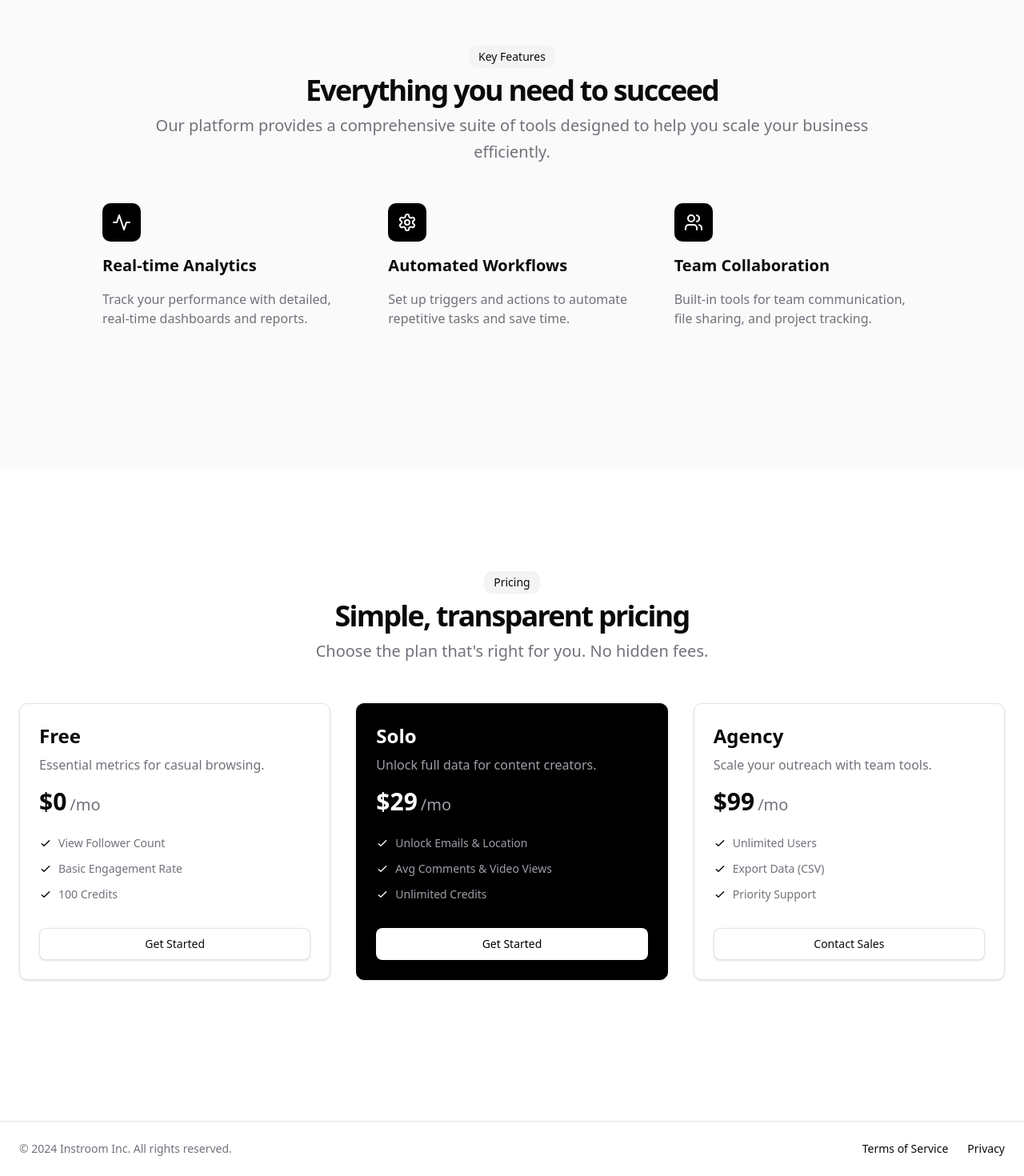
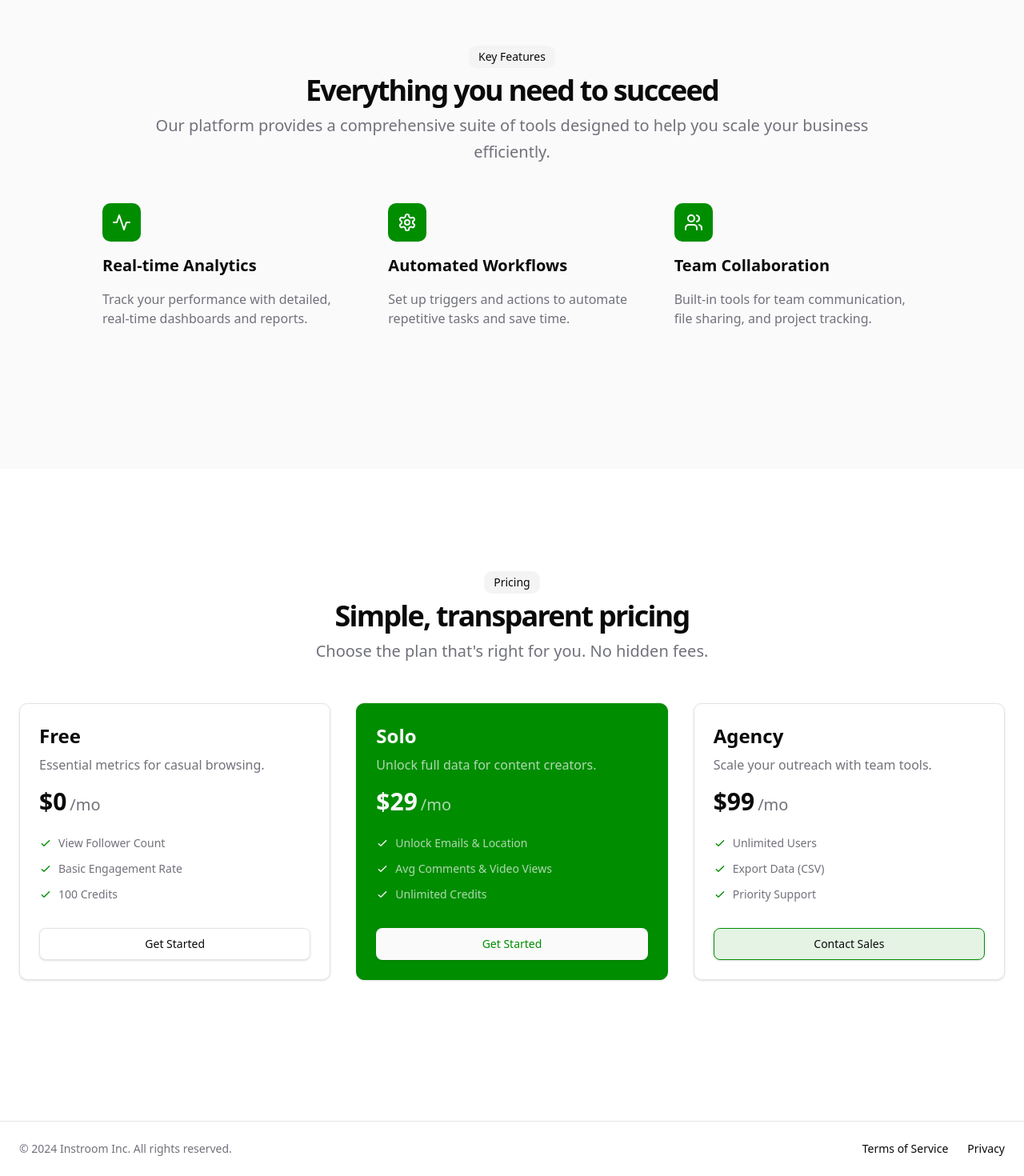
Before and after one commit to theharoldroyce/instroom-chrome-extension-app, a Next.js app: page / in a window 1280 px wide. Shown: the part 700-2170 px from the top of the page at 80% size. Built offline with nearby package versions, Linux system fonts and the light colour scheme; no server answers.

Commit message:
022126 - update theme color

```diff
--- a/app/globals.css
+++ b/app/globals.css
@@ -55,31 +55,31 @@
   --card-foreground: oklch(0.145 0 0);
   --popover: oklch(1 0 0);
   --popover-foreground: oklch(0.145 0 0);
-  --primary: oklch(0.205 0 0);
+  --primary: oklch(0.555 0.196 142.5);
   --primary-foreground: oklch(0.985 0 0);
-  --secondary: oklch(0.97 0 0);
-  --secondary-foreground: oklch(0.205 0 0);
+  --secondary: oklch(0.635 0.223 142.5);
+  --secondary-foreground: oklch(0.145 0 0);
   --muted: oklch(0.97 0 0);
   --muted-foreground: oklch(0.556 0 0);
-  --accent: oklch(0.97 0 0);
-  --accent-foreground: oklch(0.205 0 0);
+  --accent: oklch(0.635 0.223 142.5);
+  --accent-foreground: oklch(0.145 0 0);
   --destructive: oklch(0.577 0.245 27.325);
   --border: oklch(0.922 0 0);
   --input: oklch(0.922 0 0);
-  --ring: oklch(0.708 0 0);
-  --chart-1: oklch(0.646 0.222 41.116);
-  --chart-2: oklch(0.6 0.118 184.704);
-  --chart-3: oklch(0.398 0.07 227.392);
-  --chart-4: oklch(0.828 0.189 84.429);
-  --chart-5: oklch(0.769 0.188 70.08);
+  --ring: oklch(0.555 0.196 142.5);
+  --chart-1: oklch(0.555 0.196 142.5);
+  --chart-2: oklch(0.635 0.223 142.5);
+  --chart-3: oklch(0.480 0.260 140.0);
+  --chart-4: oklch(0.720 0.140 145.0);
+  --chart-5: oklch(0.600 0.180 135.0);
   --sidebar: oklch(0.985 0 0);
   --sidebar-foreground: oklch(0.145 0 0);
-  --sidebar-primary: oklch(0.205 0 0);
+  --sidebar-primary: oklch(0.555 0.196 142.5);
   --sidebar-primary-foreground: oklch(0.985 0 0);
-  --sidebar-accent: oklch(0.97 0 0);
-  --sidebar-accent-foreground: oklch(0.205 0 0);
+  --sidebar-accent: oklch(0.635 0.223 142.5);
+  --sidebar-accent-foreground: oklch(0.145 0 0);
   --sidebar-border: oklch(0.922 0 0);
-  --sidebar-ring: oklch(0.708 0 0);
+  --sidebar-ring: oklch(0.555 0.196 142.5);
 }
 
 .dark {
@@ -89,31 +89,31 @@
   --card-foreground: oklch(0.985 0 0);
   --popover: oklch(0.205 0 0);
   --popover-foreground: oklch(0.985 0 0);
-  --primary: oklch(0.922 0 0);
-  --primary-foreground: oklch(0.205 0 0);
-  --secondary: oklch(0.269 0 0);
+  --primary: oklch(0.635 0.223 142.5);
+  --primary-foreground: oklch(0.145 0 0);
+  --secondary: oklch(0.480 0.260 140.0);
   --secondary-foreground: oklch(0.985 0 0);
   --muted: oklch(0.269 0 0);
   --muted-foreground: oklch(0.708 0 0);
-  --accent: oklch(0.269 0 0);
-  --accent-foreground: oklch(0.985 0 0);
+  --accent: oklch(0.720 0.140 145.0);
+  --accent-foreground: oklch(0.145 0 0);
   --destructive: oklch(0.704 0.191 22.216);
   --border: oklch(1 0 0 / 10%);
   --input: oklch(1 0 0 / 15%);
-  --ring: oklch(0.556 0 0);
-  --chart-1: oklch(0.488 0.243 264.376);
-  --chart-2: oklch(0.696 0.17 162.48);
-  --chart-3: oklch(0.769 0.188 70.08);
-  --chart-4: oklch(0.627 0.265 303.9);
-  --chart-5: oklch(0.645 0.246 16.439);
+  --ring: oklch(0.635 0.223 142.5);
+  --chart-1: oklch(0.555 0.196 142.5);
+  --chart-2: oklch(0.635 0.223 142.5);
+  --chart-3: oklch(0.720 0.140 145.0);
+  --chart-4: oklch(0.480 0.260 140.0);
+  --chart-5: oklch(0.600 0.180 135.0);
   --sidebar: oklch(0.205 0 0);
   --sidebar-foreground: oklch(0.985 0 0);
-  --sidebar-primary: oklch(0.488 0.243 264.376);
+  --sidebar-primary: oklch(0.635 0.223 142.5);
   --sidebar-primary-foreground: oklch(0.985 0 0);
-  --sidebar-accent: oklch(0.269 0 0);
+  --sidebar-accent: oklch(0.720 0.140 145.0);
   --sidebar-accent-foreground: oklch(0.985 0 0);
   --sidebar-border: oklch(1 0 0 / 10%);
-  --sidebar-ring: oklch(0.556 0 0);
+  --sidebar-ring: oklch(0.635 0.223 142.5);
 }
 
 @layer base {
--- a/app/page.js
+++ b/app/page.js
@@ -15,7 +15,7 @@ export default async function Home() {
       <header className="sticky top-0 z-50 w-full border-b border-zinc-200 bg-white/80 backdrop-blur-md dark:border-zinc-800 dark:bg-zinc-950/80">
         <div className="container mx-auto flex h-16 items-center justify-between px-4 md:px-6">
           <div className="flex items-center gap-2 font-bold text-xl">
-            <div className="h-6 w-6 rounded-full bg-black dark:bg-white" />
+            <div className="h-6 w-6 rounded-full bg-primary dark:bg-primary" />
             <span>Instroom</span>
           </div>
           <nav className="hidden gap-6 md:flex">
@@ -35,7 +35,7 @@ export default async function Home() {
             </Link>
             <Link
               href="/signup"
-              className="rounded-md bg-black px-4 py-2 text-sm font-medium text-white hover:bg-zinc-800 dark:bg-white dark:text-black dark:hover:bg-zinc-200"
+              className="rounded-md bg-primary px-4 py-2 text-sm font-medium text-primary-foreground hover:bg-primary/90 dark:bg-primary dark:text-primary-foreground dark:hover:bg-primary/80"
             >
               Get Started
             </Link>
@@ -59,7 +59,7 @@ export default async function Home() {
               <div className="space-x-4">
                 <Link
                   href="/signup"
-                  className="inline-flex h-10 items-center justify-center rounded-md bg-black px-8 text-sm font-medium text-white shadow transition-colors hover:bg-zinc-800 focus-visible:outline-none focus-visible:ring-1 focus-visible:ring-zinc-950 disabled:pointer-events-none disabled:opacity-50 dark:bg-white dark:text-black dark:hover:bg-zinc-200"
+                  className="inline-flex h-10 items-center justify-center rounded-md bg-primary px-8 text-sm font-medium text-primary-foreground shadow transition-colors hover:bg-primary/90 focus-visible:outline-none focus-visible:ring-1 focus-visible:ring-primary disabled:pointer-events-none disabled:opacity-50 dark:bg-primary dark:text-primary-foreground dark:hover:bg-primary/80"
                 >
                   Start for Free
                 </Link>
@@ -92,7 +92,7 @@ export default async function Home() {
             </div>
             <div className="mx-auto grid max-w-5xl items-center gap-6 py-12 lg:grid-cols-3 lg:gap-12">
               <div className="flex flex-col justify-center space-y-4">
-                <div className="flex h-12 w-12 items-center justify-center rounded-lg bg-black text-white dark:bg-white dark:text-black">
+                <div className="flex h-12 w-12 items-center justify-center rounded-lg bg-primary text-primary-foreground dark:bg-primary dark:text-primary-foreground">
                   <svg
                     className=" h-6 w-6"
                     fill="none"
@@ -114,7 +114,7 @@ export default async function Home() {
                 </p>
               </div>
               <div className="flex flex-col justify-center space-y-4">
-                <div className="flex h-12 w-12 items-center justify-center rounded-lg bg-black text-white dark:bg-white dark:text-black">
+                <div className="flex h-12 w-12 items-center justify-center rounded-lg bg-primary text-primary-foreground dark:bg-primary dark:text-primary-foreground">
                   <svg
                     className=" h-6 w-6"
                     fill="none"
@@ -137,7 +137,7 @@ export default async function Home() {
                 </p>
               </div>
               <div className="flex flex-col justify-center space-y-4">
-                <div className="flex h-12 w-12 items-center justify-center rounded-lg bg-black text-white dark:bg-white dark:text-black">
+                <div className="flex h-12 w-12 items-center justify-center rounded-lg bg-primary text-primary-foreground dark:bg-primary dark:text-primary-foreground">
                   <svg
                     className=" h-6 w-6"
                     fill="none"
@@ -194,15 +194,15 @@ export default async function Home() {
                 </div>
                 <ul className="mt-6 space-y-3 text-sm text-zinc-500 dark:text-zinc-400">
                   <li className="flex items-center">
-                    <svg className="mr-2 h-4 w-4 text-black dark:text-white" fill="none" stroke="currentColor" viewBox="0 0 24 24" xmlns="http://www.w3.org/2000/svg"><path strokeLinecap="round" strokeLinejoin="round" strokeWidth="2" d="M5 13l4 4L19 7"></path></svg>
+                    <svg className="mr-2 h-4 w-4 text-primary dark:text-primary" fill="none" stroke="currentColor" viewBox="0 0 24 24" xmlns="http://www.w3.org/2000/svg"><path strokeLinecap="round" strokeLinejoin="round" strokeWidth="2" d="M5 13l4 4L19 7"></path></svg>
                     View Follower Count
                   </li>
                   <li className="flex items-center">
-                    <svg className="mr-2 h-4 w-4 text-black dark:text-white" fill="none" stroke="currentColor" viewBox="0 0 24 24" xmlns="http://www.w3.org/2000/svg"><path strokeLinecap="round" strokeLinejoin="round" strokeWidth="2" d="M5 13l4 4L19 7"></path></svg>
+                    <svg className="mr-2 h-4 w-4 text-primary dark:text-primary" fill="none" stroke="currentColor" viewBox="0 0 24 24" xmlns="http://www.w3.org/2000/svg"><path strokeLinecap="round" strokeLinejoin="round" strokeWidth="2" d="M5 13l4 4L19 7"></path></svg>
                     Basic Engagement Rate
                   </li>
                   <li className="flex items-center">
-                    <svg className="mr-2 h-4 w-4 text-black dark:text-white" fill="none" stroke="currentColor" viewBox="0 0 24 24" xmlns="http://www.w3.org/2000/svg"><path strokeLinecap="round" strokeLinejoin="round" strokeWidth="2" d="M5 13l4 4L19 7"></path></svg>
+                    <svg className="mr-2 h-4 w-4 text-primary dark:text-primary" fill="none" stroke="currentColor" viewBox="0 0 24 24" xmlns="http://www.w3.org/2000/svg"><path strokeLinecap="round" strokeLinejoin="round" strokeWidth="2" d="M5 13l4 4L19 7"></path></svg>
                     100 Credits
                   </li>
                 </ul>
@@ -214,32 +214,32 @@ export default async function Home() {
                 </Link>
               </div>
               {/* Solo Plan */}
-              <div className="flex flex-col rounded-lg border border-black bg-black p-6 shadow-sm dark:border-white dark:bg-white">
+              <div className="flex flex-col rounded-lg border border-primary bg-primary p-6 shadow-sm dark:border-primary dark:bg-primary">
                 <div className="space-y-2">
-                  <h3 className="text-2xl font-bold text-white dark:text-black">Solo</h3>
-                  <p className="text-zinc-400 dark:text-zinc-600">Unlock full data for content creators.</p>
+                  <h3 className="text-2xl font-bold text-primary-foreground dark:text-primary-foreground">Solo</h3>
+                  <p className="text-primary-foreground/70 dark:text-primary-foreground/70">Unlock full data for content creators.</p>
                 </div>
-                <div className="mt-4 flex items-baseline text-3xl font-bold text-white dark:text-black">
+                <div className="mt-4 flex items-baseline text-3xl font-bold text-primary-foreground dark:text-primary-foreground">
                   $29
-                  <span className="ml-1 text-xl font-normal text-zinc-400 dark:text-zinc-600">/mo</span>
+                  <span className="ml-1 text-xl font-normal text-primary-foreground/70 dark:text-primary-foreground/70">/mo</span>
                 </div>
-                <ul className="mt-6 space-y-3 text-sm text-zinc-400 dark:text-zinc-600">
+                <ul className="mt-6 space-y-3 text-sm text-primary-foreground/70 dark:text-primary-foreground/70">
                   <li className="flex items-center">
-                    <svg className="mr-2 h-4 w-4 text-white dark:text-black" fill="none" stroke="currentColor" viewBox="0 0 24 24" xmlns="http://www.w3.org/2000/svg"><path strokeLinecap="round" strokeLinejoin="round" strokeWidth="2" d="M5 13l4 4L19 7"></path></svg>
+                    <svg className="mr-2 h-4 w-4 text-primary-foreground dark:text-primary-foreground" fill="none" stroke="currentColor" viewBox="0 0 24 24" xmlns="http://www.w3.org/2000/svg"><path strokeLinecap="round" strokeLinejoin="round" strokeWidth="2" d="M5 13l4 4L19 7"></path></svg>
                     Unlock Emails & Location
                   </li>
                   <li className="flex items-center">
-                    <svg className="mr-2 h-4 w-4 text-white dark:text-black" fill="none" stroke="currentColor" viewBox="0 0 24 24" xmlns="http://www.w3.org/2000/svg"><path strokeLinecap="round" strokeLinejoin="round" strokeWidth="2" d="M5 13l4 4L19 7"></path></svg>
+                    <svg className="mr-2 h-4 w-4 text-primary-foreground dark:text-primary-foreground" fill="none" stroke="currentColor" viewBox="0 0 24 24" xmlns="http://www.w3.org/2000/svg"><path strokeLinecap="round" strokeLinejoin="round" strokeWidth="2" d="M5 13l4 4L19 7"></path></svg>
                     Avg Comments & Video Views
                   </li>
                   <li className="flex items-center">
-                    <svg className="mr-2 h-4 w-4 text-white dark:text-black" fill="none" stroke="currentColor" viewBox="0 0 24 24" xmlns="http://www.w3.org/2000/svg"><path strokeLinecap="round" strokeLinejoin="round" strokeWidth="2" d="M5 13l4 4L19 7"></path></svg>
+                    <svg className="mr-2 h-4 w-4 text-primary-foreground dark:text-primary-foreground" fill="none" stroke="currentColor" viewBox="0 0 24 24" xmlns="http://www.w3.org/2000/svg"><path strokeLinecap="round" strokeLinejoin="round" strokeWidth="2" d="M5 13l4 4L19 7"></path></svg>
                     Unlimited Credits
                   </li>
                 </ul>
                 <Link
                   href="/signup"
-                  className="mt-8 inline-flex h-10 items-center justify-center rounded-md bg-white px-8 text-sm font-medium text-black shadow transition-colors hover:bg-zinc-200 focus-visible:outline-none focus-visible:ring-1 focus-visible:ring-zinc-950 disabled:pointer-events-none disabled:opacity-50 dark:bg-black dark:text-white dark:hover:bg-zinc-800"
+                  className="mt-8 inline-flex h-10 items-center justify-center rounded-md bg-primary-foreground px-8 text-sm font-medium text-primary shadow transition-colors hover:bg-primary-foreground/90 focus-visible:outline-none focus-visible:ring-1 focus-visible:ring-primary disabled:pointer-events-none disabled:opacity-50 dark:bg-primary-foreground dark:text-primary dark:hover:bg-primary-foreground/80"
                 >
                   Get Started
                 </Link>
@@ -256,21 +256,21 @@ export default async function Home() {
                 </div>
                 <ul className="mt-6 space-y-3 text-sm text-zinc-500 dark:text-zinc-400">
                   <li className="flex items-center">
-                    <svg className="mr-2 h-4 w-4 text-black dark:text-white" fill="none" stroke="currentColor" viewBox="0 0 24 24" xmlns="http://www.w3.org/2000/svg"><path strokeLinecap="round" strokeLinejoin="round" strokeWidth="2" d="M5 13l4 4L19 7"></path></svg>
+                    <svg className="mr-2 h-4 w-4 text-primary dark:text-primary" fill="none" stroke="currentColor" viewBox="0 0 24 24" xmlns="http://www.w3.org/2000/svg"><path strokeLinecap="round" strokeLinejoin="round" strokeWidth="2" d="M5 13l4 4L19 7"></path></svg>
                     Unlimited Users
                   </li>
                   <li className="flex items-center">
-                    <svg className="mr-2 h-4 w-4 text-black dark:text-white" fill="none" stroke="currentColor" viewBox="0 0 24 24" xmlns="http://www.w3.org/2000/svg"><path strokeLinecap="round" strokeLinejoin="round" strokeWidth="2" d="M5 13l4 4L19 7"></path></svg>
+                    <svg className="mr-2 h-4 w-4 text-primary dark:text-primary" fill="none" stroke="currentColor" viewBox="0 0 24 24" xmlns="http://www.w3.org/2000/svg"><path strokeLinecap="round" strokeLinejoin="round" strokeWidth="2" d="M5 13l4 4L19 7"></path></svg>
                     Export Data (CSV)
                   </li>
                   <li className="flex items-center">
-                    <svg className="mr-2 h-4 w-4 text-black dark:text-white" fill="none" stroke="currentColor" viewBox="0 0 24 24" xmlns="http://www.w3.org/2000/svg"><path strokeLinecap="round" strokeLinejoin="round" strokeWidth="2" d="M5 13l4 4L19 7"></path></svg>
+                    <svg className="mr-2 h-4 w-4 text-primary dark:text-primary" fill="none" stroke="currentColor" viewBox="0 0 24 24" xmlns="http://www.w3.org/2000/svg"><path strokeLinecap="round" strokeLinejoin="round" strokeWidth="2" d="M5 13l4 4L19 7"></path></svg>
                     Priority Support
                   </li>
                 </ul>
                 <Link
                   href="/contact"
-                  className="mt-8 inline-flex h-10 items-center justify-center rounded-md border border-zinc-200 bg-white px-8 text-sm font-medium shadow-sm transition-colors hover:bg-zinc-100 hover:text-zinc-900 focus-visible:outline-none focus-visible:ring-1 focus-visible:ring-zinc-950 disabled:pointer-events-none disabled:opacity-50 dark:border-zinc-800 dark:bg-zinc-950 dark:hover:bg-zinc-800 dark:hover:text-zinc-50"
+                  className="mt-8 inline-flex h-10 items-center justify-center rounded-md border border-primary bg-primary/10 px-8 text-sm font-medium shadow-sm transition-colors hover:bg-primary/20 hover:text-primary focus-visible:outline-none focus-visible:ring-1 focus-visible:ring-primary disabled:pointer-events-none disabled:opacity-50 dark:border-primary dark:bg-primary/10 dark:hover:bg-primary/20 dark:hover:text-primary"
                 >
                   Contact Sales
                 </Link>
```
